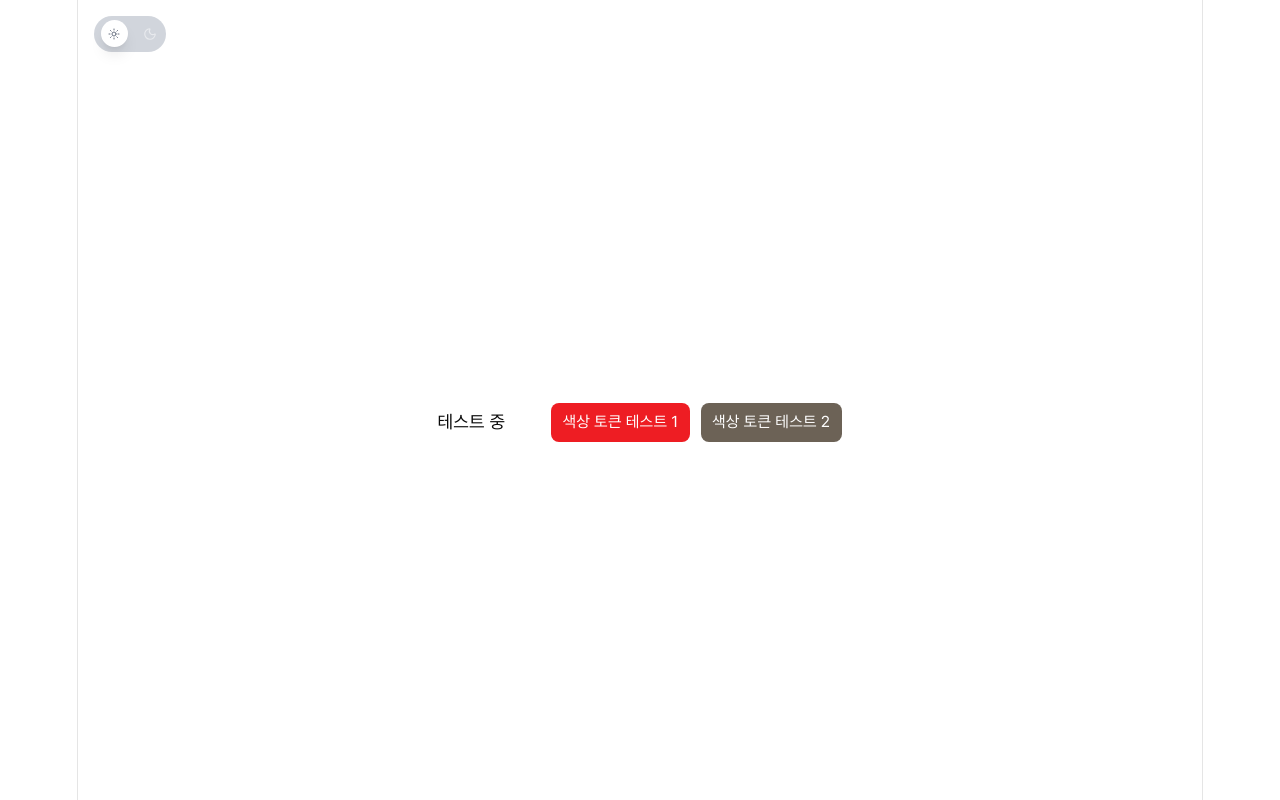
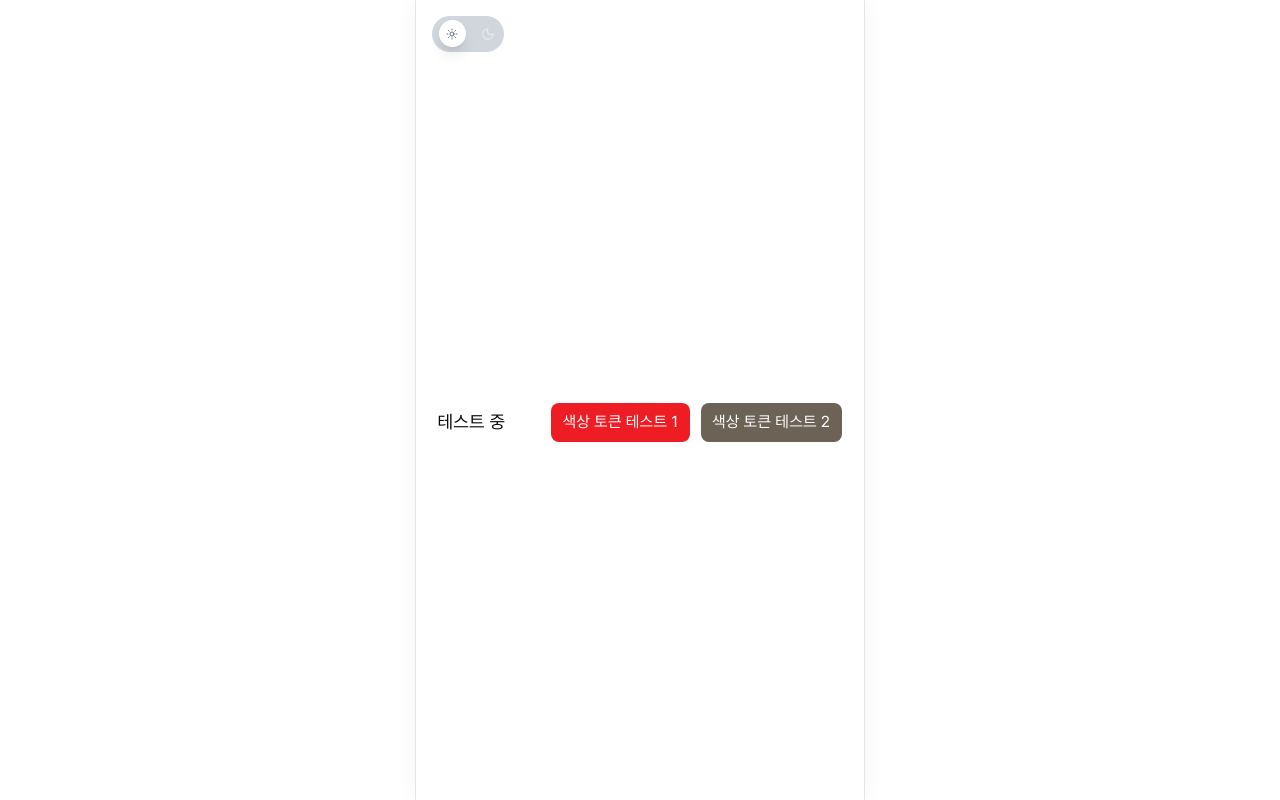
Before and after one commit to daaoooy/blood-donor-note, a React (Vite) app: page / in a window 1280 px wide. Built offline with nearby package versions, Linux system fonts and the light colour scheme; no server answers.

Commit message:
💄 Update #root styles for responsive design and add custom scrollbar styles

```diff
--- a/src/index.css
+++ b/src/index.css
@@ -104,8 +104,8 @@
 }
 
 #root {
-  width: 1126px;
-  max-width: 100%;
+  width: 100%;
+  max-width: 450px;
   margin: 0 auto;
   text-align: center;
   border-inline: 1px solid var(--border);
@@ -113,6 +113,7 @@
   display: flex;
   flex-direction: column;
   box-sizing: border-box;
+  box-shadow: 0 0 20px rgba(0, 0, 0, 0.05);
 }
 
 body {
@@ -251,3 +252,20 @@ code {
     @apply font-sans;
   }
 }
+
+/* 스크롤바 디자인 */
+::-webkit-scrollbar {
+  @apply w-1 h-1; /* 4px */
+}
+
+::-webkit-scrollbar-thumb {
+  @apply bg-gray-400 rounded-full;
+}
+
+::-webkit-scrollbar-thumb:hover {
+  @apply bg-gray-600;
+}
+
+::-webkit-scrollbar-track {
+  @apply bg-gray-100;
+}
```
